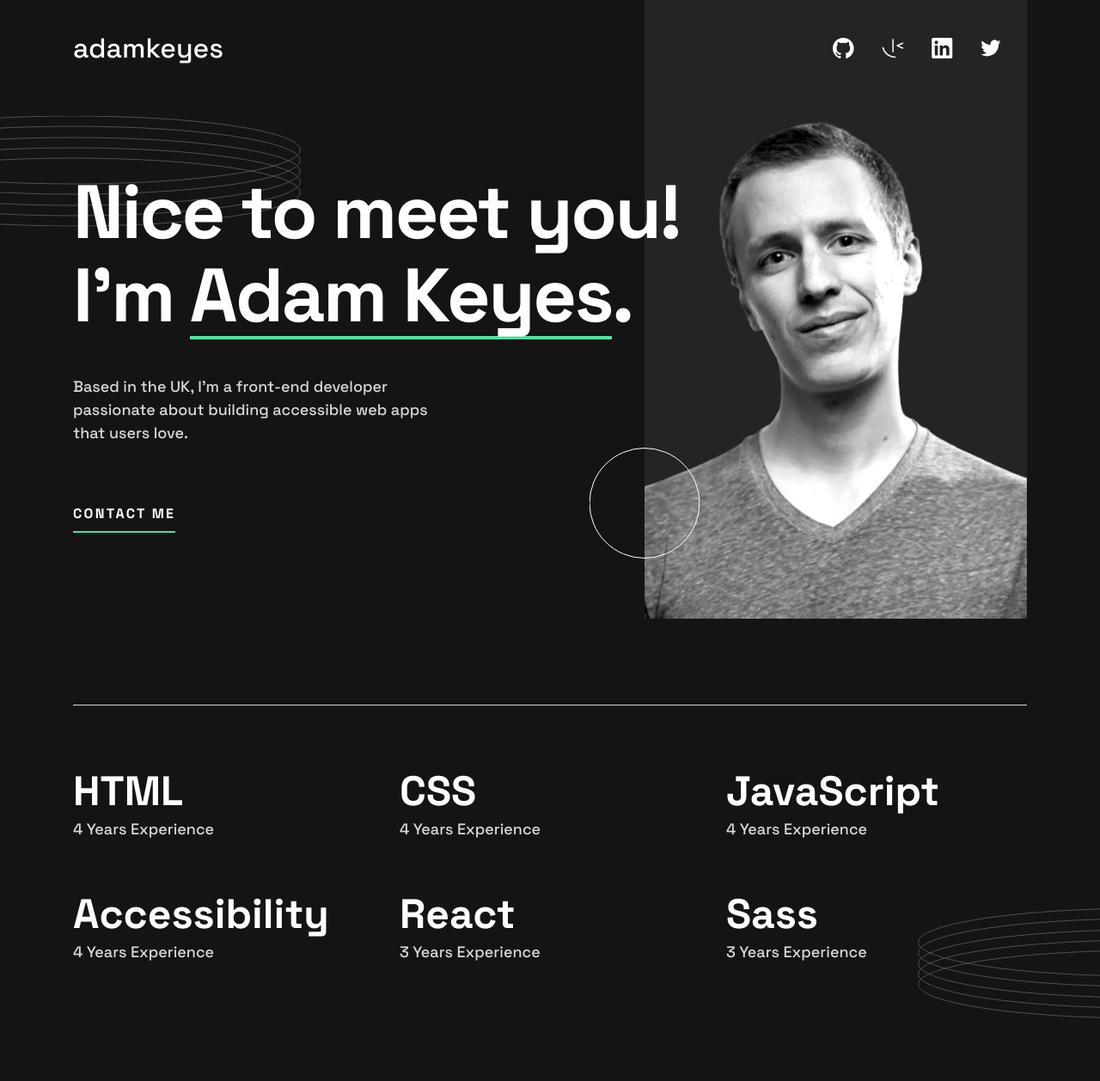
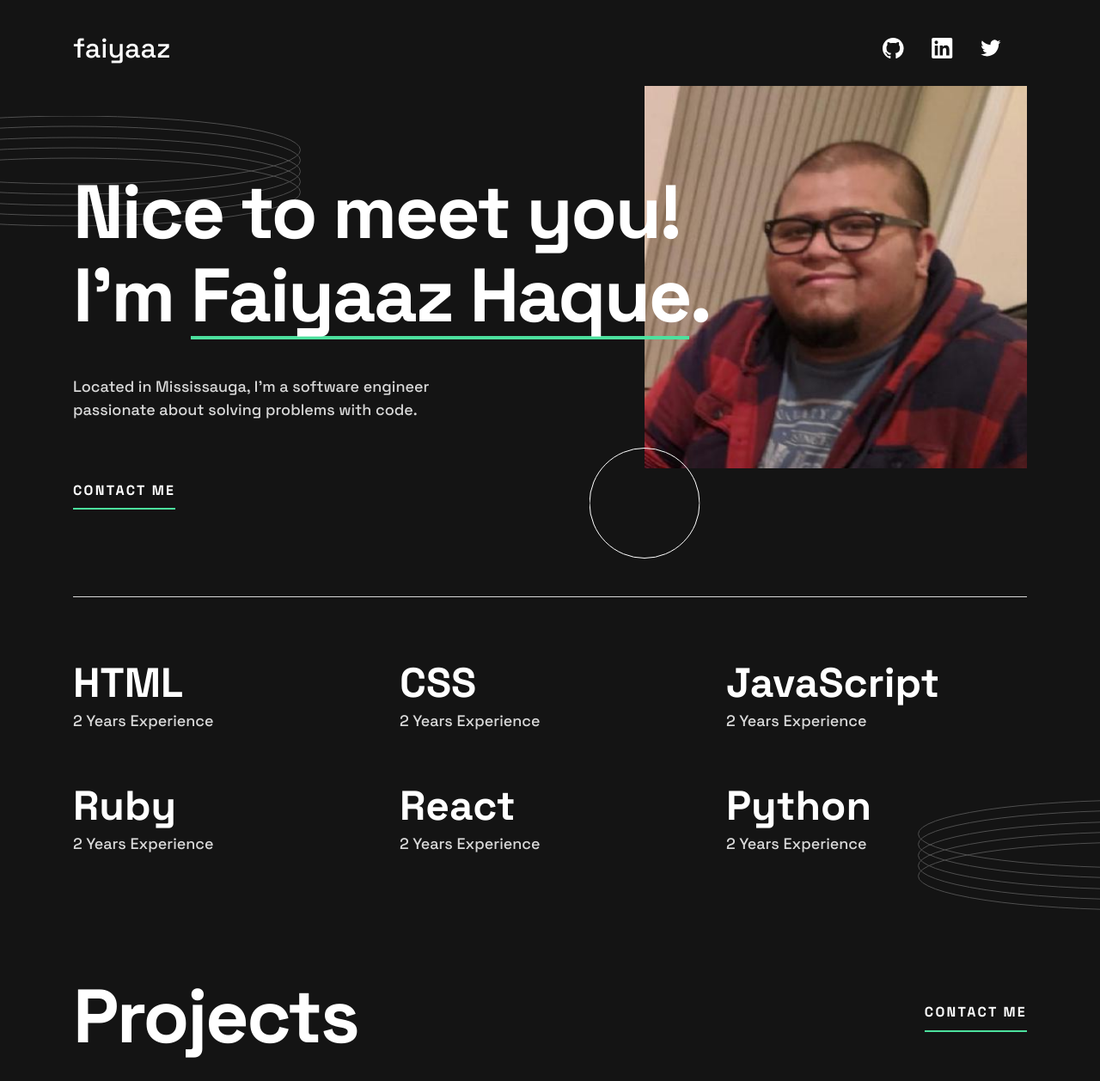
Before and after one commit to FaiyaazHawk/personal_portfoliov2, a plain HTML site: page index.html in a window 1280 px wide. Shown: the top 1258 px of the page at 86% size. Drawn offline with Linux system fonts and the light colour scheme.

Commit message:
hero section done

```diff
--- a/index.html
+++ b/index.html
@@ -13,10 +13,10 @@
       rel="icon"
       type="image/png"
       sizes="32x32"
-      href="./assets/images/favicon-32x32.png"
+      href="./assets//images/favicon-32x32.png"
     />
     <link rel="stylesheet" href="style.css" />
-    <title>Frontend Mentor | Single-page developer portfolio</title>
+    <title>Faiyaaz Haque | Software Engineer</title>
   </head>
   <body>
     <header class="header">
@@ -25,10 +25,10 @@
         <nav class="header__nav">
           <h2 class="visually-hidden">Navigation</h2>
           <a href="/" class="header__home">
-            adamkeyes
+            faiyaaz
             <span class="visually-hidden">(to home page)</span>
           </a>
-          <a href="" class="header__social">
+          <a href="https://github.com/FaiyaazHawk" class="header__social">
             <svg
               xmlns="http://www.w3.org/2000/svg"
               width="25"
@@ -44,22 +44,7 @@
               />
             </svg>
           </a>
-          <a href="" class="header__social">
-            <svg
-              xmlns="http://www.w3.org/2000/svg"
-              width="26"
-              height="23"
-              aria-labelledby="socialFrontendMentor"
-              role="img"
-            >
-              <title id="socialFrontendMentor">Frontend Mentor</title>
-              <path
-                fill="#FFF"
-                d="M13.084.23a.751.751 0 0 0-.736.75v14.267a.75.75 0 1 0 1.5 0V.98a.75.75 0 0 0-.763-.75ZM24.44 4.504a.752.752 0 0 0-.284.064l-6.44 2.875a.752.752 0 0 0 0 1.37l6.44 2.884a.75.75 0 0 0 .612-1.369L19.861 8.13l4.907-2.191a.753.753 0 0 0 .38-.99.752.752 0 0 0-.708-.444ZM1.371 9.663a.752.752 0 0 0-.74.938C2.41 17.447 8.603 22.23 15.685 22.23a.75.75 0 1 0 0-1.501A14.053 14.053 0 0 1 2.083 10.225a.75.75 0 0 0-.712-.561v-.001Z"
-              />
-            </svg>
-          </a>
-          <a href="" class="header__social">
+          <a href="https://www.linkedin.com/in/faiyaaz-haque/" class="header__social">
             <svg
               xmlns="http://www.w3.org/2000/svg"
               width="25"
@@ -75,7 +60,7 @@
               />
             </svg>
           </a>
-          <a href="" class="header__social">
+          <a href="https://twitter.com/fhwack" class="header__social">
             <svg
               xmlns="http://www.w3.org/2000/svg"
               width="24"
@@ -101,18 +86,21 @@
             <picture>
               <source
                 media="(min-width: 62.5em)"
-                srcset="/assets/images/image-profile-desktop.webp"
+                srcset="/assets/images/selfie.jpg"
+                style="border-radius: 50px;"
               />
               <source
                 media="(min-width: 37.5em)"
-                srcset="/assets/images/image-profile-tablet.webp"
+                srcset="/assets/images/selfie.jpg"
+                style="border-radius: 50px;"
               />
               <img
                 class="hero__image"
-                src="/assets/images/image-profile-mobile.webp"
-                alt="picture of Adam Keyes"
-                width-="174"
-                height="383"
+                src="/assets/images/selfie.jpg"
+                style="transform: translateY(100px);"
+                alt="picture of FaiyaazHaque"
+                width-="200"
+                height="200"
               />
             </picture>
             <img
@@ -132,11 +120,11 @@
             <div class="hero__text">
               <h1 class="hero__headline header-xl">
                 Nice to<br />
-                meet you! I'm <span>Adam Keyes</span>.
+                meet you! I'm <span>Faiyaaz Haque</span>.
               </h1>
               <p class="hero__description">
-                Based in the UK, I'm a front-end developer passionate about
-                building accessible web apps that users love.
+                Located in Mississauga, I'm a software engineer passionate about
+                solving problems with code.
               </p>
               <a href="#contact" class="hero__contact underline">Contact me</a>
             </div>
@@ -149,27 +137,27 @@
           <h2 class="visually-hidden">Skills</h2>
           <div class="skills__item">
             <h3 class="skills__title">HTML</h3>
-            <p class="skills__description">4 Years Experience</p>
+            <p class="skills__description">2 Years Experience</p>
           </div>
           <div class="skills__item">
             <h3 class="skills__title">CSS</h3>
-            <p class="skills__description">4 Years Experience</p>
+            <p class="skills__description">2 Years Experience</p>
           </div>
           <div class="skills__item">
             <h3 class="skills__title">JavaScript</h3>
-            <p class="skills__description">4 Years Experience</p>
+            <p class="skills__description">2 Years Experience</p>
           </div>
           <div class="skills__item">
-            <h3 class="skills__title">Accessibility</h3>
-            <p class="skills__description">4 Years Experience</p>
+            <h3 class="skills__title">Ruby</h3>
+            <p class="skills__description">2 Years Experience</p>
           </div>
           <div class="skills__item">
             <h3 class="skills__title">React</h3>
-            <p class="skills__description">3 Years Experience</p>
+            <p class="skills__description">2 Years Experience</p>
           </div>
           <div class="skills__item">
-            <h3 class="skills__title">Sass</h3>
-            <p class="skills__description">3 Years Experience</p>
+            <h3 class="skills__title">Python</h3>
+            <p class="skills__description">2 Years Experience</p>
           </div>
         </div>
         <img
@@ -430,7 +418,7 @@
         <nav class="header__nav">
           <h2 class="visually-hidden">Navigation</h2>
           <a href="/" class="header__home">
-            adamkeyes
+            faiyaaz
             <span class="visually-hidden">(to home page)</span>
           </a>
           <a href="" class="header__social">
```
Also changed, not shown: README.md (deleted), assets/images/favicon-32x32.png (added), assets/images/image-profile-desktop.webp (deleted), assets/images/image-profile-mobile.webp (deleted), assets/images/image-profile-tablet.webp (deleted), assets/images/selfie.jpg (added), assets/images/thumbnail-project-1-large.webp (deleted), assets/images/thumbnail-project-1-small.webp (deleted), assets/images/thumbnail-project-2-large.webp (deleted), assets/images/thumbnail-project-2-small.webp (deleted), assets/images/thumbnail-project-3-large.webp (deleted), assets/images/thumbnail-project-3-small.webp (deleted), assets/images/thumbnail-project-4-large.webp (deleted), assets/images/thumbnail-project-4-small.webp (deleted), 4 more files.
